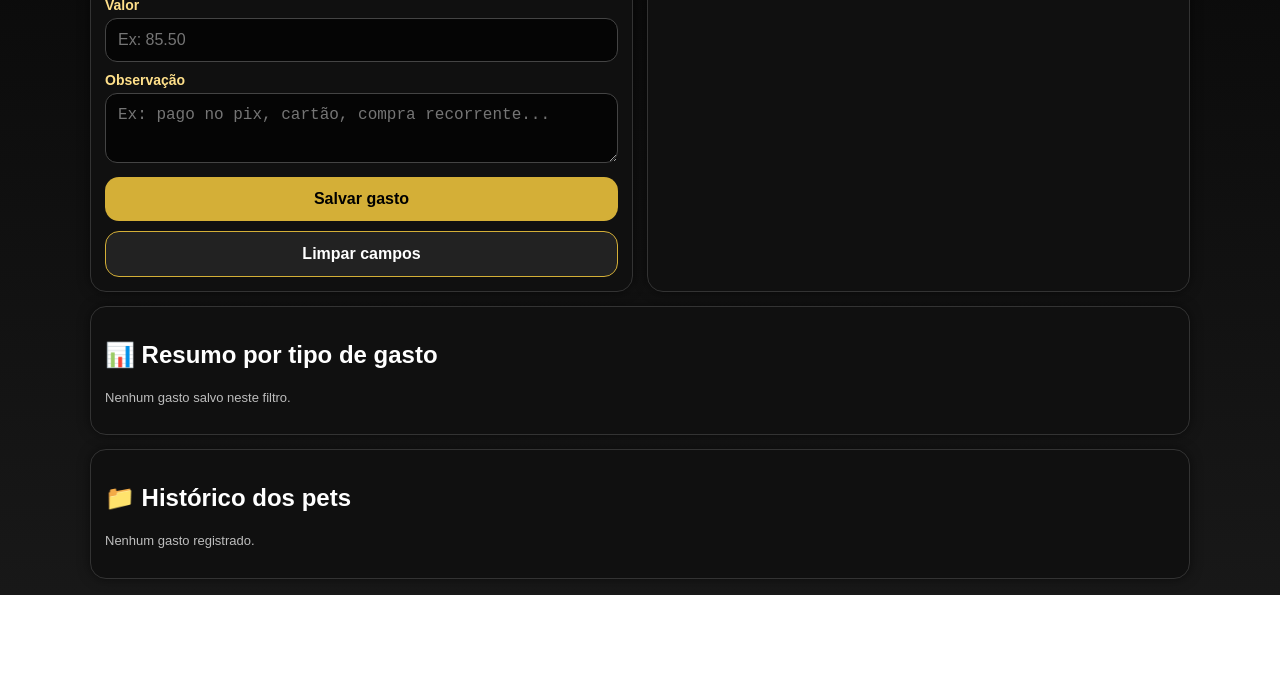
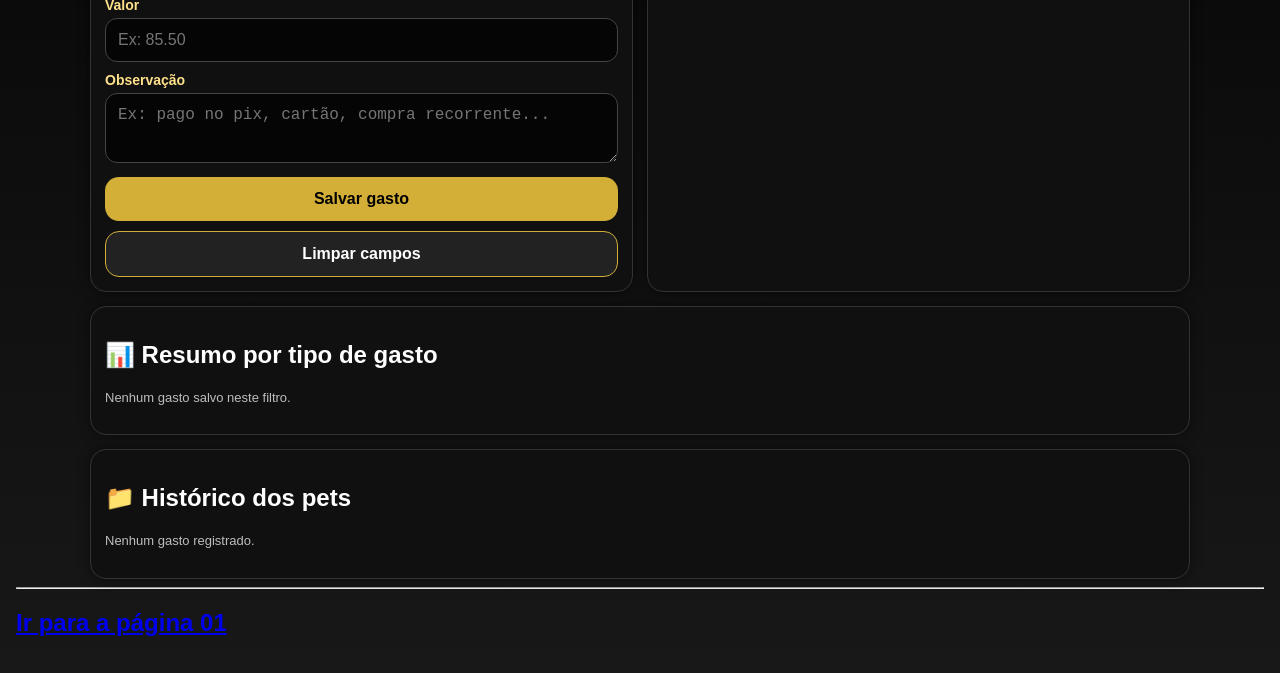
Before and after one commit to edskate/Gatos_de_petes_2026-03, a plain HTML site: page index.html in a window 1280 px wide. Shown: the part 549-1222 px from the top of the page. Before the commit the page ends 1144 px from the top, so only its background shows below. Drawn offline with Linux system fonts and the light colour scheme.

Commit message:
add .
next one

```diff
--- a/index.html
+++ b/index.html
@@ -318,5 +318,7 @@ function renderLista(lista){
 
 renderizar();
 </script>
+<hr>
+<a href="index01.html"><h2>Ir para a página 01</h2></a>
 </body>
 </html>
```
